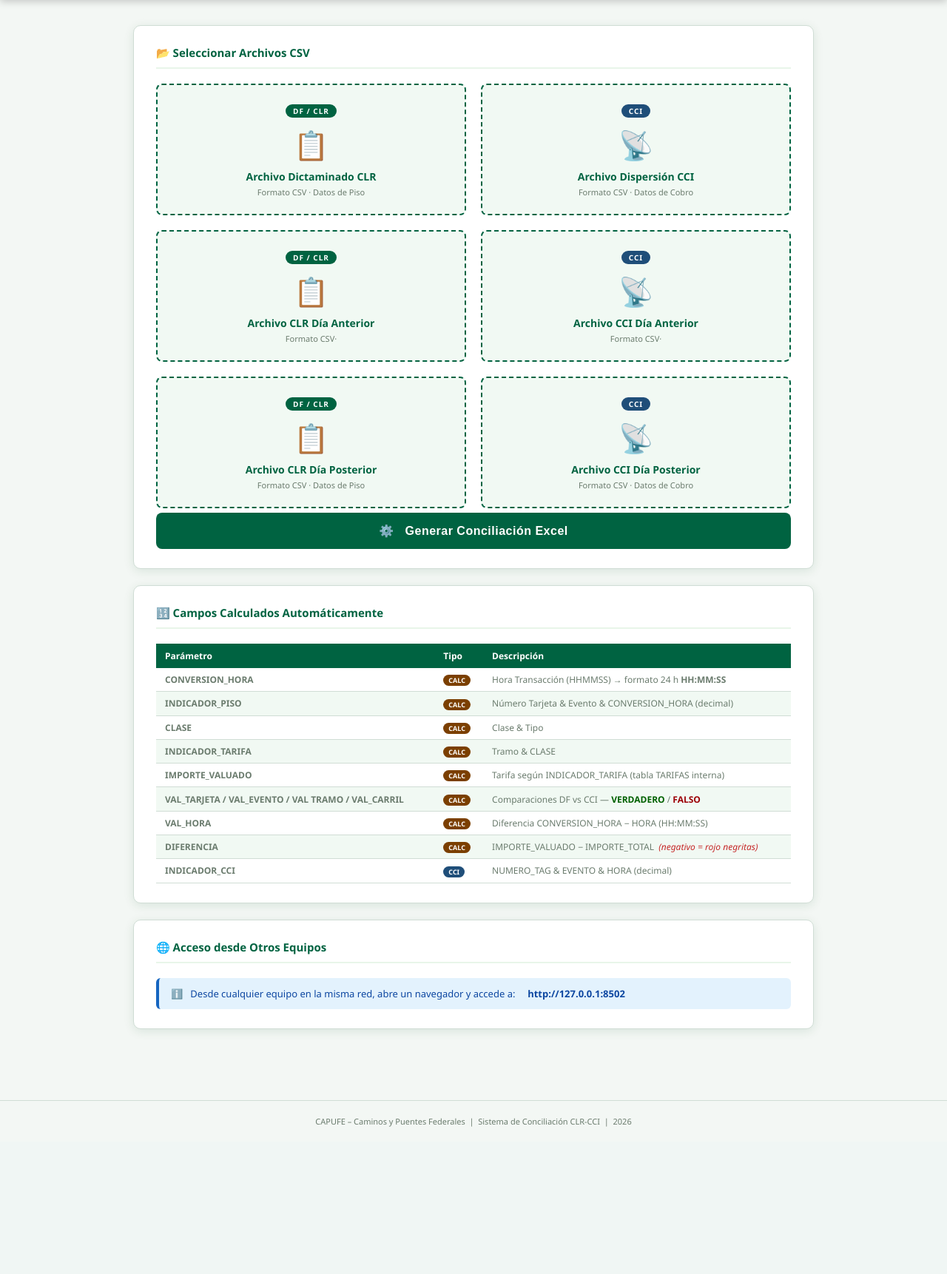
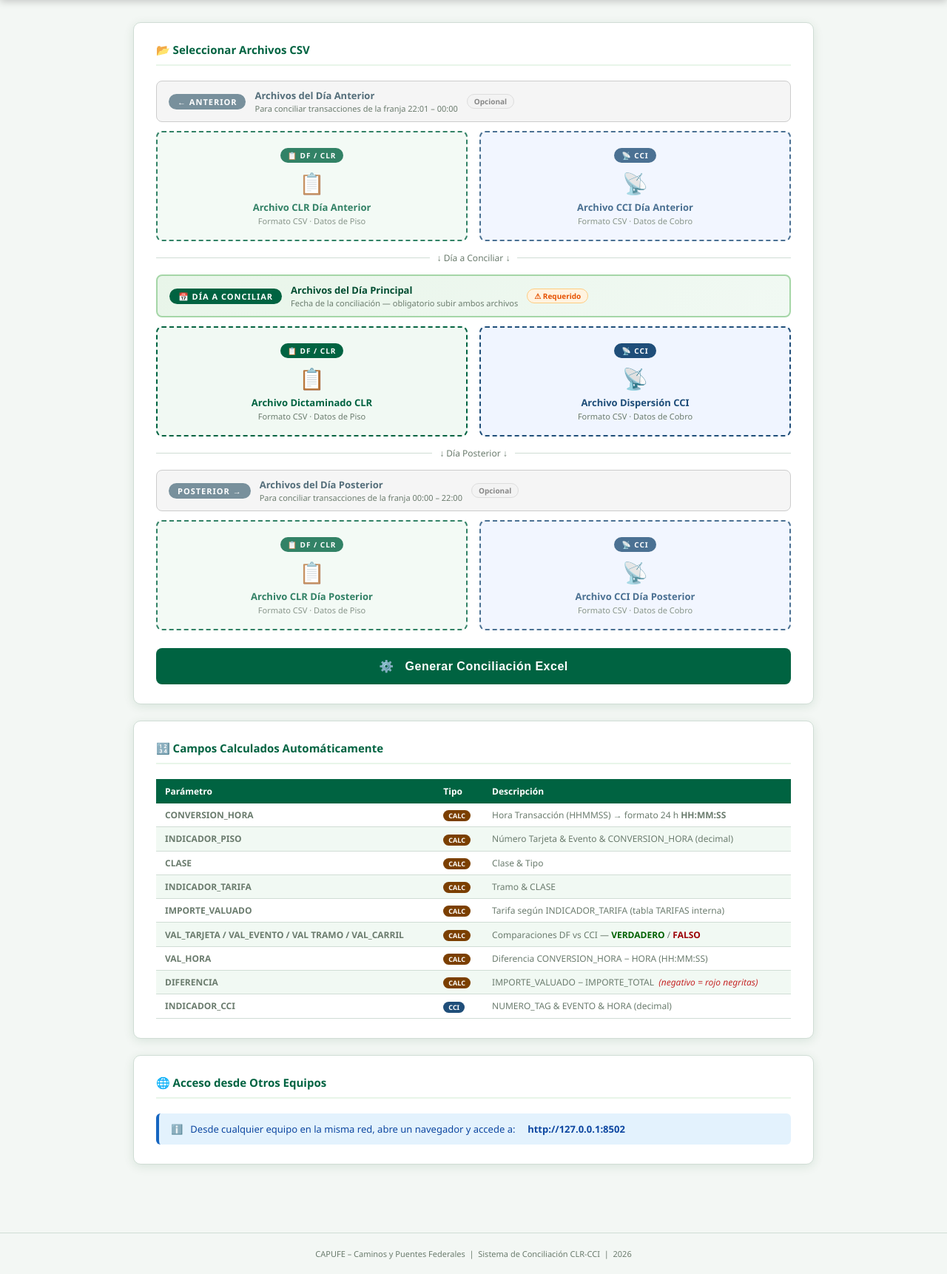
Before and after one commit to AKuiken/CAPUFE_VALLES, a Flask app: page / in a window 1280 px wide. Shown: the part 66-1788 px from the top of the page at 74% size. Before the commit the page ends 1589 px from the top, so only its background shows below. Run offline with Flask 3, Linux system fonts and the light colour scheme.

Commit message:
Ajustes Nuevos

```diff
--- a/app.py
+++ b/app.py
@@ -1,4 +1,5 @@
-# CAPUFE – Servidor web  (Flask)
+# ─────────────────────────────────────────────────────────────────────────────
+# CAPUFE – Servidor web
 # ─────────────────────────────────────────────────────────────────────────────
 
 import socket
@@ -33,7 +34,6 @@ def index():
 
 @app.route("/process", methods=["POST"])
 def process():
-
     df_file  = request.files.get("df_file")
     cci_file = request.files.get("cci_file")
 
@@ -46,7 +46,6 @@ def process():
     if not df_file or not cci_file:
         return jsonify({"error": "Se requieren ambos archivos (CLR/DF y CCI) del día HOY."}), 400
 
-    # Si suben uno del día anterior, deben subir el par completo
     if (df_ant_file and not cci_ant_file) or (cci_ant_file and not df_ant_file):
         return jsonify({"error": "Para 'Día anterior' debes subir ambos: CLR anterior y CCI anterior."}), 400
 
@@ -54,20 +53,39 @@ def process():
         return jsonify({"error": "Para 'Día posterior' debes subir ambos: CLR posterior y CCI posterior."}), 400
 
     try:
-        clr_df = read_clr(df_file.read())
-        cci_df = read_cci(cci_file.read())
+
+        try:
+            clr_df = read_clr(df_file.read())
+        except Exception as e:
+            raise ValueError(f"No se pudo leer el archivo DF/CLR del día a conciliar: {e}")
+        try:
+            cci_df = read_cci(cci_file.read())
+        except Exception as e:
+            raise ValueError(f"No se pudo leer el archivo CCI del día a conciliar: {e}")
         merged_hoy = build_indicators(clr_df, cci_df)
 
         merged_ant = None
         if df_ant_file and cci_ant_file:
-            clr_ant = read_clr(df_ant_file.read())
-            cci_ant = read_cci(cci_ant_file.read())
+            try:
+                clr_ant = read_clr(df_ant_file.read())
+            except Exception as e:
+                raise ValueError(f"No se pudo leer el archivo DF/CLR del día anterior: {e}")
+            try:
+                cci_ant = read_cci(cci_ant_file.read())
+            except Exception as e:
+                raise ValueError(f"No se pudo leer el archivo CCI del día anterior: {e}")
             merged_ant = build_indicators(clr_ant, cci_ant)
 
         merged_pos = None
         if df_pos_file and cci_pos_file:
-            clr_pos = read_clr(df_pos_file.read())
-            cci_pos = read_cci(cci_pos_file.read())
+            try:
+                clr_pos = read_clr(df_pos_file.read())
+            except Exception as e:
+                raise ValueError(f"No se pudo leer el archivo DF/CLR del día posterior: {e}")
+            try:
+                cci_pos = read_cci(cci_pos_file.read())
+            except Exception as e:
+                raise ValueError(f"No se pudo leer el archivo CCI del día posterior: {e}")
             merged_pos = build_indicators(clr_pos, cci_pos)
 
         buf = generate_excel(merged_hoy, merged_ant=merged_ant, merged_pos=merged_pos)
@@ -93,7 +111,7 @@ if __name__ == "__main__":
     print("\n" + "=" * 54)
     print("  CAPUFE – Conciliación CLR-CCI")
     print("=" * 54)
-    print(f"  Local :  http://127.0.0.1:8502")
-    print(f"  Red   :  http://{ip}:8502")
+    print(f"  Local :  http://127.0.0.1:8080")
+    print(f"  Red   :  http://{ip}:8080")
     print("=" * 54 + "\n")
-    app.run(host="0.0.0.0", port=8502, debug=False)
+    app.run(host="0.0.0.0", port=8080, debug=False)
--- a/excel_builder.py
+++ b/excel_builder.py
@@ -201,14 +201,19 @@ def _build_scenarios(df_hoy: pd.DataFrame, merged_ant: pd.DataFrame | None, merg
 def generate_excel(df_hoy: pd.DataFrame, merged_ant=None, merged_pos=None) -> io.BytesIO:
     wb = Workbook()
 
+    # ✅ 1) Aquí ahora sí usamos tu función que arma escenarios
     conciliacion, ajustes = _build_scenarios(df_hoy, merged_ant, merged_pos)
+
+    # ✅ 2) Hoja CONCILIACION (pero con "conciliacion", NO con df_hoy)
     ws_main = wb.active
     ws_main.title = "CONCILIACION"
     _write_conciliacion(ws_main, conciliacion)
 
+    # ✅ 3) Hoja AJUSTES (nuevo)
     ws_aj = wb.create_sheet("AJUSTES")
     _write_conciliacion(ws_aj, ajustes)
 
+    # ✅ 4) Hoja TARIFAS (igual)
     ws_tar = wb.create_sheet("TARIFAS")
     _write_tarifas(ws_tar)
 
--- a/templates/index.html
+++ b/templates/index.html
@@ -8,7 +8,7 @@
 :root{
   --green:#006341;--green-dark:#004d31;--green-mid:#2e7d32;
   --green-light:#e8f5e9;--green-pale:#f1f9f3;
-  --gold:#C8A84B;--blue-dark:#1F4E79;
+  --gold:#C8A84B;--blue-dark:#1F4E79;--blue-light:#e3f2fd;
   --red:#c62828;--orange:#7B3F00;
   --border:#d0ddd5;--bg:#f3f7f4;--white:#fff;
   --text:#1a2a1f;--muted:#6b7c6e;
@@ -29,24 +29,64 @@ header{background:var(--green);display:flex;align-items:center;box-shadow:0 2px
 .hdr-ip{margin-left:auto;background:rgba(255,255,255,.12);border:1px solid rgba(255,255,255,.25);border-radius:20px;padding:5px 14px;font-size:12px;color:#fff;font-weight:600}
 
 /* Main */
-main{max-width:960px;margin:34px auto;padding:0 20px 40px}
+main{max-width:960px;margin:30px auto;padding:0 20px 40px}
 
 /* Cards */
 .card{background:var(--white);border-radius:10px;border:1px solid var(--border);box-shadow:var(--shadow);padding:26px 30px;margin-bottom:22px}
 .card-title{font-size:15px;font-weight:700;color:var(--green);border-bottom:2px solid var(--green-light);padding-bottom:10px;margin-bottom:20px;display:flex;align-items:center;gap:8px}
 
-/* Upload */
-.upload-grid{display:grid;grid-template-columns:1fr 1fr;gap:20px}
-@media(max-width:600px){.upload-grid{grid-template-columns:1fr}}
-.upload-box{border:2px dashed var(--green);border-radius:8px;padding:22px 14px;text-align:center;cursor:pointer;transition:all .2s;background:var(--green-pale);position:relative}
-.upload-box:hover,.upload-box.active{border-color:var(--green-mid);background:var(--green-light);transform:translateY(-2px);box-shadow:0 5px 16px rgba(0,100,50,.15)}
+/* ─── Secciones de día ─── */
+.day-section{margin-bottom:4px}
+
+.day-header{display:flex;align-items:center;gap:12px;margin-bottom:12px;padding:10px 16px;border-radius:8px;border:1px solid var(--border)}
+.day-header.anterior{background:#f5f5f5;border-color:#ccc}
+.day-header.hoy{background:linear-gradient(135deg,#e8f5e9 0%,#f1f9f3 100%);border:2px solid #a5d6a7}
+.day-header.posterior{background:#f5f5f5;border-color:#ccc}
+
+.day-badge{font-size:11px;font-weight:800;padding:3px 12px;border-radius:20px;letter-spacing:1px;flex-shrink:0}
+.day-badge.ant{background:#78909c;color:#fff}
+.day-badge.hoy{background:var(--green);color:#fff}
+.day-badge.pos{background:#78909c;color:#fff}
+
+.day-title{font-size:13px;font-weight:700;flex:1}
+.day-title.ant{color:#546e7a}
+.day-title.hoy{color:var(--green-dark)}
+.day-title.pos{color:#546e7a}
+
+.day-sub{font-size:11px;color:var(--muted);margin-top:1px}
+
+.req-tag{font-size:10px;font-weight:700;padding:2px 9px;border-radius:10px;background:#fff3e0;color:#e65100;border:1px solid #ffcc80;flex-shrink:0}
+.opt-tag{font-size:10px;font-weight:600;padding:2px 9px;border-radius:10px;background:#f3f3f3;color:#888;border:1px solid #ddd;flex-shrink:0}
+
+/* Upload pair */
+.upload-pair{display:grid;grid-template-columns:1fr 1fr;gap:16px}
+@media(max-width:600px){.upload-pair{grid-template-columns:1fr}}
+
+/* Upload boxes */
+.upload-box{border:2px dashed var(--green);border-radius:8px;padding:18px 14px;text-align:center;cursor:pointer;transition:all .2s;background:var(--green-pale);position:relative}
+.upload-box.cci-box{border-color:#1F4E79;background:#f0f5ff}
+.upload-box:hover{transform:translateY(-2px);box-shadow:0 5px 16px rgba(0,100,50,.12)}
+.upload-box.cci-box:hover{box-shadow:0 5px 16px rgba(31,78,121,.12)}
+.upload-box.active{background:var(--green-light);border-color:var(--green-mid);transform:translateY(-2px)}
+.upload-box.cci-box.active{background:#dce8ff;border-color:#1F4E79}
+.upload-box.opt{opacity:.8}
+.upload-box.opt:hover{opacity:1}
 .upload-box input[type=file]{position:absolute;inset:0;width:100%;height:100%;opacity:0;cursor:pointer}
-.upload-badge{display:inline-block;background:var(--green);color:#fff;font-size:10px;font-weight:800;padding:2px 10px;border-radius:20px;letter-spacing:1px;margin-bottom:10px}
-.upload-badge.cci{background:var(--blue-dark)}
-.upload-icon{font-size:38px;margin-bottom:8px}
-.upload-label{font-weight:700;font-size:14px;color:var(--green);margin-bottom:4px}
+
+.type-pill{display:inline-flex;align-items:center;gap:5px;font-size:10px;font-weight:800;padding:3px 10px;border-radius:20px;letter-spacing:1px;margin-bottom:8px}
+.type-pill.df{background:var(--green);color:#fff}
+.type-pill.cci{background:var(--blue-dark);color:#fff}
+
+.upload-icon{font-size:28px;margin-bottom:5px}
+.upload-label{font-weight:700;font-size:13px;color:var(--green);margin-bottom:2px}
+.cci-box .upload-label{color:var(--blue-dark)}
 .upload-hint{font-size:11px;color:var(--muted)}
-.upload-name{font-size:11px;font-weight:600;color:var(--green-mid);margin-top:10px;word-break:break-all;display:none}
+.upload-name{font-size:11px;font-weight:600;color:var(--green-mid);margin-top:8px;word-break:break-all;display:none;background:rgba(0,99,65,.07);padding:4px 8px;border-radius:4px}
+.cci-box .upload-name{color:#1a4e79;background:rgba(31,78,121,.07)}
+
+/* Arrow separator */
+.day-sep{display:flex;align-items:center;gap:10px;margin:14px 0;color:var(--muted);font-size:12px}
+.day-sep::before,.day-sep::after{content:'';flex:1;height:1px;background:var(--border)}
 
 /* Info table */
 .info-table{width:100%;border-collapse:collapse;font-size:12px}
@@ -58,7 +98,7 @@ main{max-width:960px;margin:34px auto;padding:0 20px 40px}
 .badge-cci{background:var(--blue-dark);color:#fff}
 
 /* Button */
-.btn-submit{width:100%;padding:15px;background:var(--green);color:#fff;border:none;border-radius:8px;font-size:16px;font-weight:700;cursor:pointer;transition:all .2s;letter-spacing:.5px;margin-top:6px}
+.btn-submit{width:100%;padding:15px;background:var(--green);color:#fff;border:none;border-radius:8px;font-size:16px;font-weight:700;cursor:pointer;transition:all .2s;letter-spacing:.5px;margin-top:20px}
 .btn-submit:hover{background:var(--green-mid);box-shadow:0 4px 16px rgba(0,100,50,.28)}
 .btn-submit:disabled{background:#9e9e9e;cursor:not-allowed;box-shadow:none}
 
@@ -98,72 +138,99 @@ footer{text-align:center;color:var(--muted);font-size:11px;padding:20px;border-t
   <div class="card">
     <div class="card-title">📂 Seleccionar Archivos CSV</div>
     <form id="mainForm" method="POST" action="/process" enctype="multipart/form-data">
-      <!-- Cuadros de archivos -->
-      <div class="upload-grid">
-        <div>
+
+      <!-- ── DÍA ANTERIOR ── -->
+      <div class="day-section">
+        <div class="day-header anterior">
+          <span class="day-badge ant">← ANTERIOR</span>
+          <div>
+            <div class="day-title ant">Archivos del Día Anterior</div>
+            <div class="day-sub">Para conciliar transacciones de la franja 22:01 – 00:00</div>
+          </div>
+          <span class="opt-tag">Opcional</span>
+        </div>
+        <div class="upload-pair">
+          <div class="upload-box opt" id="box-df-2">
+            <input type="file" name="df_file_2" accept=".csv"
+                   onchange="onFile(this,'box-df-2','name-df-2')">
+            <div class="type-pill df">📋 DF / CLR</div>
+            <div class="upload-icon">📋</div>
+            <div class="upload-label">Archivo CLR Día Anterior</div>
+            <div class="upload-hint">Formato CSV · Datos de Piso</div>
+            <div class="upload-name" id="name-df-2"></div>
+          </div>
+          <div class="upload-box cci-box opt" id="box-cci-2">
+            <input type="file" name="cci_file_2" accept=".csv"
+                   onchange="onFile(this,'box-cci-2','name-cci-2')">
+            <div class="type-pill cci">📡 CCI</div>
+            <div class="upload-icon">📡</div>
+            <div class="upload-label">Archivo CCI Día Anterior</div>
+            <div class="upload-hint">Formato CSV · Datos de Cobro</div>
+            <div class="upload-name" id="name-cci-2"></div>
+          </div>
+        </div>
+      </div>
+
+      <div class="day-sep">↓ Día a Conciliar ↓</div>
+
+      <!-- ── DÍA A CONCILIAR (HOY) ── -->
+      <div class="day-section">
+        <div class="day-header hoy">
+          <span class="day-badge hoy">📅 DÍA A CONCILIAR</span>
+          <div>
+            <div class="day-title hoy">Archivos del Día Principal</div>
+            <div class="day-sub">Fecha de la conciliación — obligatorio subir ambos archivos</div>
+          </div>
+          <span class="req-tag">⚠ Requerido</span>
+        </div>
+        <div class="upload-pair">
           <div class="upload-box" id="box-df">
             <input type="file" name="df_file" accept=".csv" required
                    onchange="onFile(this,'box-df','name-df')">
-            <div class="upload-badge">DF / CLR</div>
+            <div class="type-pill df">📋 DF / CLR</div>
             <div class="upload-icon">📋</div>
             <div class="upload-label">Archivo Dictaminado CLR</div>
             <div class="upload-hint">Formato CSV · Datos de Piso</div>
             <div class="upload-name" id="name-df"></div>
           </div>
-        </div>
-        <div>
-          <div class="upload-box" id="box-cci">
+          <div class="upload-box cci-box" id="box-cci">
             <input type="file" name="cci_file" accept=".csv" required
                    onchange="onFile(this,'box-cci','name-cci')">
-            <div class="upload-badge cci">CCI</div>
+            <div class="type-pill cci">📡 CCI</div>
             <div class="upload-icon">📡</div>
             <div class="upload-label">Archivo Dispersión CCI</div>
             <div class="upload-hint">Formato CSV · Datos de Cobro</div>
             <div class="upload-name" id="name-cci"></div>
           </div>
         </div>
+      </div>
 
-        <div>
-          <div class="upload-box" id="box-df-2">
-            <input type="file" name="df_file_2" accept=".csv"
-                   onchange="onFile(this,'box-df-2','name-df-2')">
-            <div class="upload-badge">DF / CLR</div>
-            <div class="upload-icon">📋</div>
-            <div class="upload-label">Archivo CLR Día Anterior</div>
-            <div class="upload-hint">Formato CSV·</div>
-            <div class="upload-name" id="name-df-2"></div>
+      <div class="day-sep">↓ Día Posterior ↓</div>
+
+      <!-- ── DÍA POSTERIOR ── -->
+      <div class="day-section">
+        <div class="day-header posterior">
+          <span class="day-badge pos">POSTERIOR →</span>
+          <div>
+            <div class="day-title pos">Archivos del Día Posterior</div>
+            <div class="day-sub">Para conciliar transacciones de la franja 00:00 – 22:00</div>
           </div>
+          <span class="opt-tag">Opcional</span>
         </div>
-
-        <div>
-          <div class="upload-box" id="box-cci-2">
-            <input type="file" name="cci_file_2" accept=".csv"
-                   onchange="onFile(this,'box-cci-2','name-cci-2')">
-            <div class="upload-badge cci">CCI</div>
-            <div class="upload-icon">📡</div>
-            <div class="upload-label">Archivo CCI Día Anterior</div>
-            <div class="upload-hint">Formato CSV·</div>
-            <div class="upload-name" id="name-cci-2"></div>
-          </div>
-        </div>
-
-        <div>
-          <div class="upload-box" id="box-df-3">
+        <div class="upload-pair">
+          <div class="upload-box opt" id="box-df-3">
             <input type="file" name="df_file_3" accept=".csv"
                    onchange="onFile(this,'box-df-3','name-df-3')">
-            <div class="upload-badge">DF / CLR</div>
+            <div class="type-pill df">📋 DF / CLR</div>
             <div class="upload-icon">📋</div>
             <div class="upload-label">Archivo CLR Día Posterior</div>
             <div class="upload-hint">Formato CSV · Datos de Piso</div>
             <div class="upload-name" id="name-df-3"></div>
           </div>
-        </div>
-
-        <div>
-          <div class="upload-box" id="box-cci-3">
+          <div class="upload-box cci-box opt" id="box-cci-3">
             <input type="file" name="cci_file_3" accept=".csv"
                    onchange="onFile(this,'box-cci-3','name-cci-3')">
-            <div class="upload-badge cci">CCI</div>
+            <div class="type-pill cci">📡 CCI</div>
             <div class="upload-icon">📡</div>
             <div class="upload-label">Archivo CCI Día Posterior</div>
             <div class="upload-hint">Formato CSV · Datos de Cobro</div>
@@ -240,23 +307,58 @@ function onFile(input, boxId, nameId) {
   }
 }
 
-['box-df','box-cci'].forEach(id => {
-  const box = document.getElementById(id);
-  const nid = id === 'box-df' ? 'name-df' : 'name-cci';
-  box.addEventListener('dragover',  e => { e.preventDefault(); box.classList.add('active'); });
-  box.addEventListener('dragleave', () => box.classList.remove('active'));
+// Drag & drop para todos los upload boxes
+document.querySelectorAll('.upload-box').forEach(box => {
+  const inp = box.querySelector('input[type=file]');
+  const match = inp.getAttribute('onchange').match(/'([^']+)'\s*\)$/);
+  const nid = match ? match[1] : null;
+
+  box.addEventListener('dragover', e => { e.preventDefault(); box.classList.add('active'); });
+  box.addEventListener('dragleave', () => { if (!inp.files.length) box.classList.remove('active'); });
   box.addEventListener('drop', e => {
     e.preventDefault();
-    const inp = box.querySelector('input[type=file]');
-    const dt  = new DataTransfer();
+    const dt = new DataTransfer();
     dt.items.add(e.dataTransfer.files[0]);
     inp.files = dt.files;
-    onFile(inp, id, nid);
+    if (nid) {
+      const nm = document.getElementById(nid);
+      nm.textContent   = '✔ ' + e.dataTransfer.files[0].name;
+      nm.style.display = 'block';
+    }
+    box.classList.add('active');
   });
 });
 
+// Validación de pares opcionales
+function checkPairs() {
+  const pairs = [
+    { a: 'box-df-2', b: 'box-cci-2', label: 'día anterior' },
+    { a: 'box-df-3', b: 'box-cci-3', label: 'día posterior' },
+  ];
+  for (const p of pairs) {
+    const fa = document.getElementById(p.a).querySelector('input').files.length;
+    const fb = document.getElementById(p.b).querySelector('input').files.length;
+    if ((fa > 0 && fb === 0) || (fa === 0 && fb > 0)) {
+      return `Para el ${p.label} debes subir AMBOS archivos: DF/CLR y CCI.`;
+    }
+  }
+  return null;
+}
+
 document.getElementById('mainForm').addEventListener('submit', async (e) => {
   e.preventDefault();
+
+  const pairError = checkPairs();
+  if (pairError) {
+    const stat = document.getElementById('status');
+    stat.style.display = 'block';
+    document.getElementById('s-load').style.display = 'none';
+    document.getElementById('s-ok').style.display   = 'none';
+    document.getElementById('s-err').style.display  = 'flex';
+    document.getElementById('err-msg').textContent  = pairError;
+    return;
+  }
+
   const btn   = document.getElementById('btnSubmit');
   const stat  = document.getElementById('status');
   const sLoad = document.getElementById('s-load');
```
Also changed, not shown: processor.py (+48 -2 lines).
